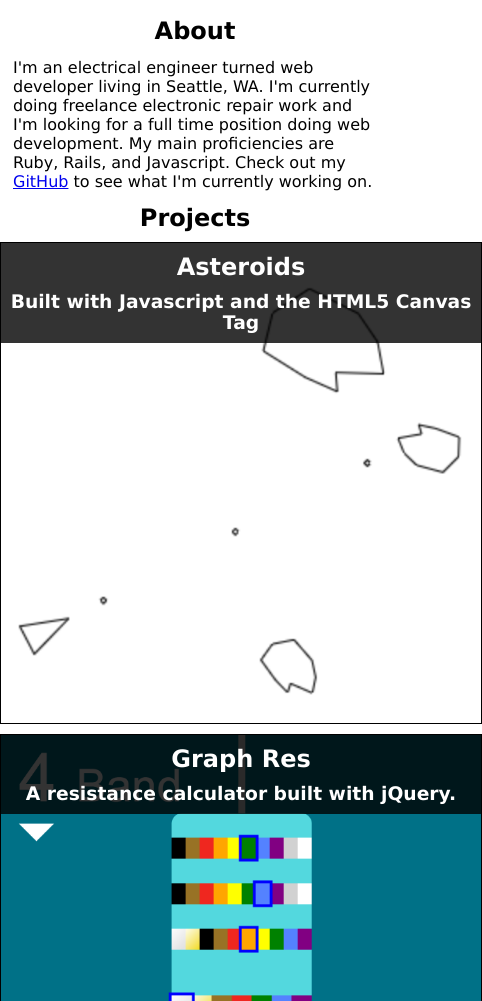
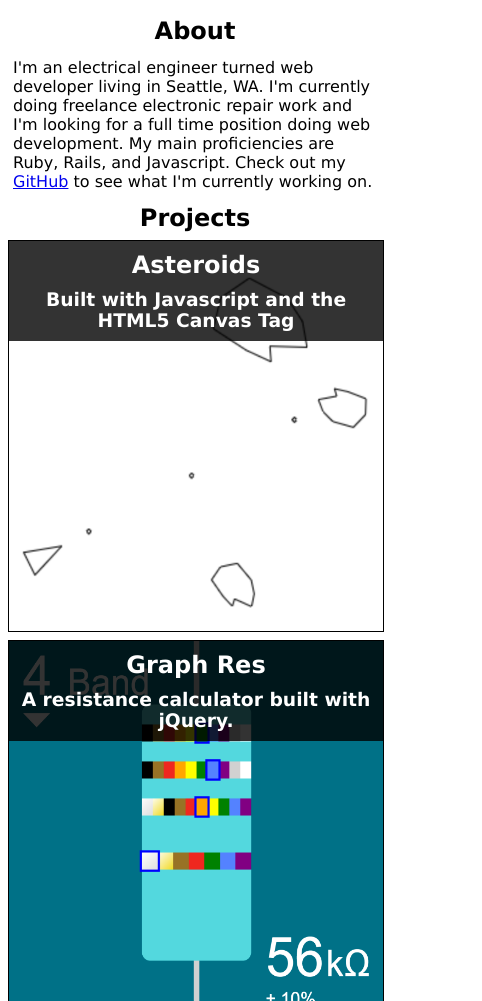
Before and after one commit to seanirby/seanirby.github.io, a plain HTML site: page index.html in a window 390 px wide. Shown: the part 99-1100 px from the top of the page, 482 px wide, since content can reach past the window. Drawn offline with nearby package versions, Linux system fonts and the light colour scheme.

Commit message:
Fix styling for mobile

```diff
--- a/index.html
+++ b/index.html
@@ -26,7 +26,7 @@
     </div>
     <div class="content-container">
       <h2 id="projects">Projects</h2>
-      <div class="project-container" style="background-image: url(images/asteroids_screenshot.png)">
+      <a href= "asteroids/index.html" class="project-container" style="background-image: url(images/asteroids_screenshot.png)">
         <div class="project-info">
           <h2>Asteroids</h2>
           <h3>Built with Javascript and the HTML5 Canvas Tag</h3>
@@ -37,9 +37,8 @@
             </p>
           </div>
         </div>
-        <a href="/asteroids/index.html"></a>
-      </div><!--
-   --><div class="project-container" style="background-image: url(images/graph_res.png)">
+      </a><!--
+   --><a href="https://graph-res.herokuapp.com" class="project-container" style="background-image: url(images/graph_res.png)">
         <div class="project-info">
           <h2>Graph Res</h2>
           <h3>A resistance calculator built with jQuery.</h3>
@@ -50,9 +49,8 @@
             <p>Built Primarily With: HTML, CSS, jQuery</p>
           </div>
         </div>
-        <a href="https://graph-res.herokuapp.com/"></a>
-      </div><!--
-   --><div class="project-container" style="background-image: url(images/partner_dashboard.png)">
+      </a><!--
+   --><a href="https://codefellows-partners.herokuapp.com" class="project-container" style="background-image: url(images/partner_dashboard.png)">
         <div class="project-info">
           <h2>Partner Dashboard</h2>
           <h3>My final project for the Code Fellows Bootcamp.</h3>
@@ -66,9 +64,8 @@
             <p>Built Primarily With: Ruby, Rails, Bootstrap, RSpec</p>
           </div>
         </div>
-        <a href="https://codefellows-partners.herokuapp.com"></a>
-   </div><!--
-   --><div class="project-container" style="background-image: url(images/qfag.png)">
+      </a><!--
+   --><a href="http://www.questionsfromaghost.com/" class="project-container" style="background-image: url(images/qfag.png)">
         <div class="project-info">
           <h2>Questions From A Ghost</h2>
           <h3>A social experiment built with Ruby on Rails.</h3>
@@ -80,23 +77,19 @@
             </p>
           </div>
         </div>
-        <a href="http://www.questionsfromaghost.com/"></a>
-   </div><!--
---><div class="project-container" style="background-image: url(images/oc2.jpg)">
+      </a><!--
+   --><a href="https://www.youtube.com/watch?v=up5SKmEOZeI" class="project-container" style="background-image: url(images/oc2.jpg)">
         <div class="project-info">
           <h2>Boss OC-2 Synth Mod</h2>
           <h3>A popular hack for this famous octave pedal.</h3>
         </div>
-        <a href="https://www.youtube.com/watch?v=up5SKmEOZeI"></a>
-   </div><!--
---><div class="project-container" style="background-image: url(images/color_change.jpg)">
-          <div class="project-info">
-            <h2>Color Change</h2>
-            <h3>Back when I had time to make music.</h3>
-          </div>
-          <a href="https://colorchange.bandcamp.com"></a>
+      </a><!--
+   --><a href="https://colorchange.bandcamp.com" class="project-container" style="background-image: url(images/color_change.jpg)">
+        <div class="project-info">
+          <h2>Color Change</h2>
+          <h3>Back when I had time to make music.</h3>
         </div>
-    </div>
+      </a>
     <div class="content-container">
       <h2 id="contact">Contact</h2>
       <p>Feel free to send me an <a href="mailto:sean.t.irby@gmail.com">email</a>!</p>
--- a/style.css
+++ b/style.css
@@ -33,6 +33,7 @@ p {
 }
 
 .project-container{
+  text-decoration: none;
   vertical-align: top;
   border: 1px solid black;
   display: inline-block;
@@ -40,14 +41,8 @@ p {
   height: 480px;
   margin-left: 13px;
   margin-top: 13px;
-  background-size: contain;
-}
-
-.project-container a{
-  display: block;
-  margin: 0;
-  width: 100%;
-  height: 100%;
+  background-size: 100% 100%;
+  background-repeat: no-repeat;
 }
 
 .project-info{
@@ -73,7 +68,6 @@ p {
   margin: 10px 20px;
 }
 
-
 @media (max-width: 1000px){
 
   #main-container{
@@ -82,24 +76,24 @@ p {
 
   .project-container{
     display: block;
-
     margin: 10px auto;
   }
 
 }
 
 /* Smartphones (portrait) ----------- */
-@media only screen and (max-width: 720px) {
+@media (max-width: 720px) {
 
   #main-container{
     width: 100%;
   }
 
 
-  #project-container{
-    margin: 0;
-    width: auto;
-    height: auto;
+  .project-container{
+    margin: 2% 2%;
+    width: 96%;
+    height: 0;
+    padding-bottom: 100%;
   }
 
 }
```
